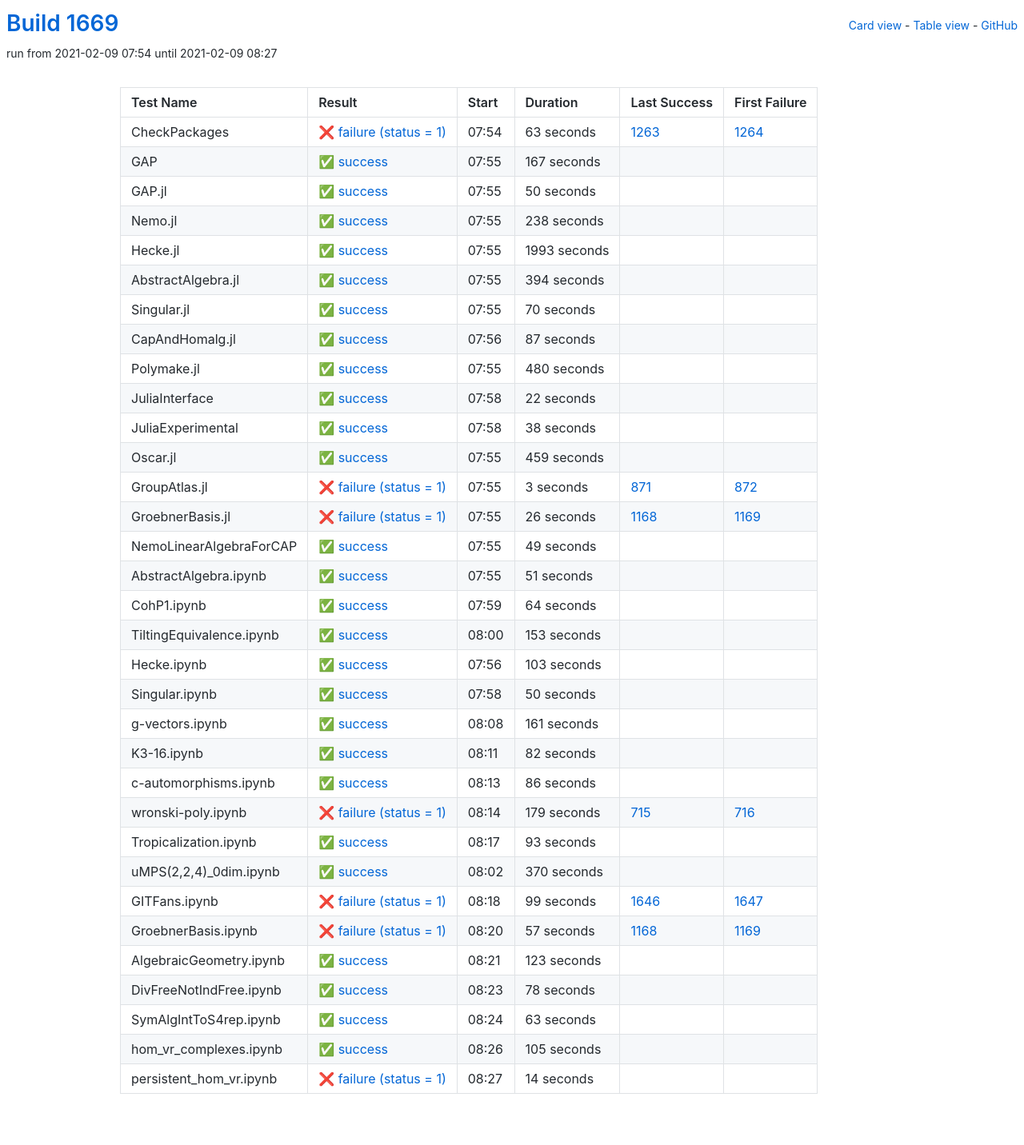
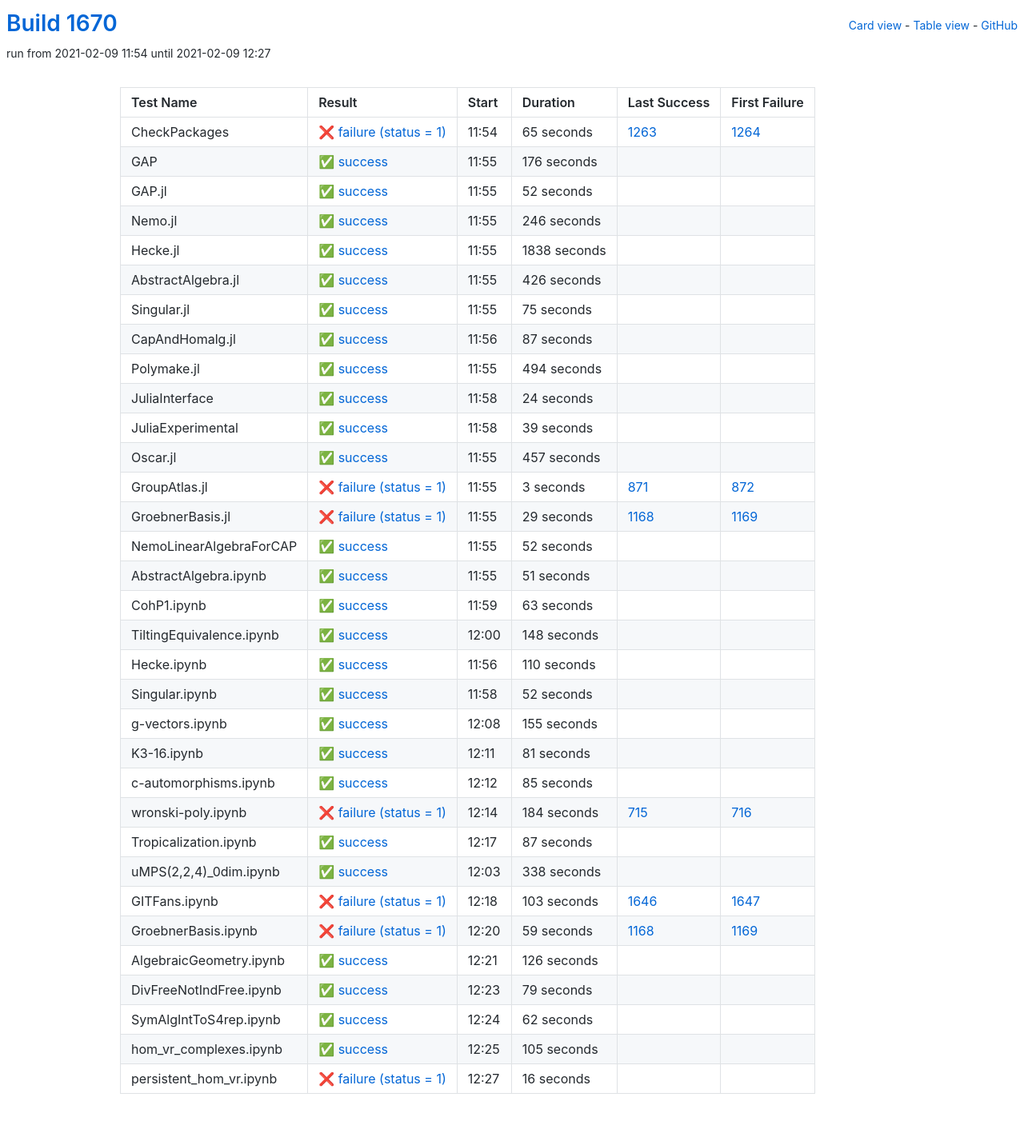
Before and after one commit to oscar-system/oscar-ci-status-stable, a Jekyll site: the page built from table.html, in a window 1280 px wide. Shown: the whole page at 80% size. Built offline with Jekyll 4.4.1, drawn with Linux system fonts in a browser that asks for light colours.

Commit message:
Build #1670

```diff
--- a/_data/ci.yml
+++ b/_data/ci.yml
@@ -1,6 +1,6 @@
 ---
-build: 1669
-build_url: https://oscarci.mathematik.uni-kl.de/job/oscar-stable/1669/
+build: 1670
+build_url: https://oscarci.mathematik.uni-kl.de/job/oscar-stable/1670/
 job: oscar-stable
 organization: oscar-system
 repo: oscar-ci-status-stable
@@ -8,92 +8,92 @@ repourl: https://github.com/oscar-system/oscar-ci-status-stable
 tests:
 - name: CheckPackages
   id: checkpackages
-  log: https://oscarci.mathematik.uni-kl.de/job/oscar-stable/1669/artifact/logs/build-1669/CheckPackages.log
-  start: 2021-02-09 07:54
+  log: https://oscarci.mathematik.uni-kl.de/job/oscar-stable/1670/artifact/logs/build-1670/CheckPackages.log
+  start: 2021-02-09 11:54
   success: false
   exitcode: 1
   status: failure
-  duration: 63
+  duration: 65
   last_success: 1263
   last_success_url: https://oscarci.mathematik.uni-kl.de/job/oscar-stable/1263/
   first_failure: 1264
   first_failure_url: https://oscarci.mathematik.uni-kl.de/job/oscar-stable/1264/
 - name: GAP
   id: gap
-  log: https://oscarci.mathematik.uni-kl.de/job/oscar-stable/1669/artifact/logs/build-1669/GAP.log
-  start: 2021-02-09 07:55
+  log: https://oscarci.mathematik.uni-kl.de/job/oscar-stable/1670/artifact/logs/build-1670/GAP.log
+  start: 2021-02-09 11:55
   success: true
   exitcode: 0
   status: success
-  duration: 167
+  duration: 176
   last_success: false
   last_success_url:
   first_failure: false
   first_failure_url:
 - name: GAP.jl
   id: gap-jl
-  log: https://oscarci.mathematik.uni-kl.de/job/oscar-stable/1669/artifact/logs/build-1669/GAP.jl.log
-  start: 2021-02-09 07:55
+  log: https://oscarci.mathematik.uni-kl.de/job/oscar-stable/1670/artifact/logs/build-1670/GAP.jl.log
+  start: 2021-02-09 11:55
   success: true
   exitcode: 0
   status: success
-  duration: 50
+  duration: 52
   last_success: false
   last_success_url:
   first_failure: false
   first_failure_url:
 - name: Nemo.jl
   id: nemo-jl
-  log: https://oscarci.mathematik.uni-kl.de/job/oscar-stable/1669/artifact/logs/build-1669/Nemo.jl.log
-  start: 2021-02-09 07:55
+  log: https://oscarci.mathematik.uni-kl.de/job/oscar-stable/1670/artifact/logs/build-1670/Nemo.jl.log
+  start: 2021-02-09 11:55
   success: true
   exitcode: 0
   status: success
-  duration: 238
+  duration: 246
   last_success: false
   last_success_url:
   first_failure: false
   first_failure_url:
 - name: Hecke.jl
   id: hecke-jl
-  log: https://oscarci.mathematik.uni-kl.de/job/oscar-stable/1669/artifact/logs/build-1669/Hecke.jl.log
-  start: 2021-02-09 07:55
+  log: https://oscarci.mathematik.uni-kl.de/job/oscar-stable/1670/artifact/logs/build-1670/Hecke.jl.log
+  start: 2021-02-09 11:55
   success: true
   exitcode: 0
   status: success
-  duration: 1993
+  duration: 1838
   last_success: false
   last_success_url:
   first_failure: false
   first_failure_url:
 - name: AbstractAlgebra.jl
   id: abstractalgebra-jl
-  log: https://oscarci.mathematik.uni-kl.de/job/oscar-stable/1669/artifact/logs/build-1669/AbstractAlgebra.jl.log
-  start: 2021-02-09 07:55
+  log: https://oscarci.mathematik.uni-kl.de/job/oscar-stable/1670/artifact/logs/build-1670/AbstractAlgebra.jl.log
+  start: 2021-02-09 11:55
   success: true
   exitcode: 0
   status: success
-  duration: 394
+  duration: 426
   last_success: false
   last_success_url:
   first_failure: false
   first_failure_url:
 - name: Singular.jl
   id: singular-jl
-  log: https://oscarci.mathematik.uni-kl.de/job/oscar-stable/1669/artifact/logs/build-1669/Singular.jl.log
-  start: 2021-02-09 07:55
+  log: https://oscarci.mathematik.uni-kl.de/job/oscar-stable/1670/artifact/logs/build-1670/Singular.jl.log
+  start: 2021-02-09 11:55
   success: true
   exitcode: 0
   status: success
-  duration: 70
+  duration: 75
   last_success: false
   last_success_url:
   first_failure: false
   first_failure_url:
 - name: CapAndHomalg.jl
   id: capandhomalg-jl
-  log: https://oscarci.mathematik.uni-kl.de/job/oscar-stable/1669/artifact/logs/build-1669/CapAndHomalg.jl.log
-  start: 2021-02-09 07:56
+  log: https://oscarci.mathematik.uni-kl.de/job/oscar-stable/1670/artifact/logs/build-1670/CapAndHomalg.jl.log
+  start: 2021-02-09 11:56
   success: true
   exitcode: 0
   status: success
@@ -104,56 +104,56 @@ tests:
   first_failure_url:
 - name: Polymake.jl
   id: polymake-jl
-  log: https://oscarci.mathematik.uni-kl.de/job/oscar-stable/1669/artifact/logs/build-1669/Polymake.jl.log
-  start: 2021-02-09 07:55
+  log: https://oscarci.mathematik.uni-kl.de/job/oscar-stable/1670/artifact/logs/build-1670/Polymake.jl.log
+  start: 2021-02-09 11:55
   success: true
   exitcode: 0
   status: success
-  duration: 480
+  duration: 494
   last_success: false
   last_success_url:
   first_failure: false
   first_failure_url:
 - name: JuliaInterface
   id: juliainterface
-  log: https://oscarci.mathematik.uni-kl.de/job/oscar-stable/1669/artifact/logs/build-1669/JuliaInterface.log
-  start: 2021-02-09 07:58
+  log: https://oscarci.mathematik.uni-kl.de/job/oscar-stable/1670/artifact/logs/build-1670/JuliaInterface.log
+  start: 2021-02-09 11:58
   success: true
   exitcode: 0
   status: success
-  duration: 22
+  duration: 24
   last_success: false
   last_success_url:
   first_failure: false
   first_failure_url:
 - name: JuliaExperimental
   id: juliaexperimental
-  log: https://oscarci.mathematik.uni-kl.de/job/oscar-stable/1669/artifact/logs/build-1669/JuliaExperimental.log
-  start: 2021-02-09 07:58
+  log: https://oscarci.mathematik.uni-kl.de/job/oscar-stable/1670/artifact/logs/build-1670/JuliaExperimental.log
+  start: 2021-02-09 11:58
   success: true
   exitcode: 0
   status: success
-  duration: 38
+  duration: 39
   last_success: false
   last_success_url:
   first_failure: false
   first_failure_url:
 - name: Oscar.jl
   id: oscar-jl
-  log: https://oscarci.mathematik.uni-kl.de/job/oscar-stable/1669/artifact/logs/build-1669/Oscar.jl.log
-  start: 2021-02-09 07:55
+  log: https://oscarci.mathematik.uni-kl.de/job/oscar-stable/1670/artifact/logs/build-1670/Oscar.jl.log
+  start: 2021-02-09 11:55
   success: true
   exitcode: 0
   status: success
-  duration: 459
+  duration: 457
   last_success: false
   last_success_url:
   first_failure: false
   first_failure_url:
 - name: GroupAtlas.jl
   id: groupatlas-jl
-  log: https://oscarci.mathematik.uni-kl.de/job/oscar-stable/1669/artifact/logs/build-1669/GroupAtlas.jl.log
-  start: 2021-02-09 07:55
+  log: https://oscarci.mathematik.uni-kl.de/job/oscar-stable/1670/artifact/logs/build-1670/GroupAtlas.jl.log
+  start: 2021-02-09 11:55
   success: false
   exitcode: 1
   status: failure
@@ -164,32 +164,32 @@ tests:
   first_failure_url: https://oscarci.mathematik.uni-kl.de/job/oscar-stable/872/
 - name: GroebnerBasis.jl
   id: groebnerbasis-jl
-  log: https://oscarci.mathematik.uni-kl.de/job/oscar-stable/1669/artifact/logs/build-1669/GroebnerBasis.jl.log
-  start: 2021-02-09 07:55
+  log: https://oscarci.mathematik.uni-kl.de/job/oscar-stable/1670/artifact/logs/build-1670/GroebnerBasis.jl.log
+  start: 2021-02-09 11:55
   success: false
   exitcode: 1
   status: failure
-  duration: 26
+  duration: 29
   last_success: 1168
   last_success_url: https://oscarci.mathematik.uni-kl.de/job/oscar-stable/1168/
   first_failure: 1169
   first_failure_url: https://oscarci.mathematik.uni-kl.de/job/oscar-stable/1169/
 - name: NemoLinearAlgebraForCAP
   id: nemolinearalgebraforcap
-  log: https://oscarci.mathematik.uni-kl.de/job/oscar-stable/1669/artifact/logs/build-1669/NemoLinearAlgebraForCAP.log
-  start: 2021-02-09 07:55
+  log: https://oscarci.mathematik.uni-kl.de/job/oscar-stable/1670/artifact/logs/build-1670/NemoLinearAlgebraForCAP.log
+  start: 2021-02-09 11:55
   success: true
   exitcode: 0
   status: success
-  duration: 49
+  duration: 52
   last_success: false
   last_success_url:
   first_failure: false
   first_failure_url:
 - name: AbstractAlgebra.ipynb
   id: abstractalgebra-ipynb
-  log: https://oscarci.mathematik.uni-kl.de/job/oscar-stable/1669/artifact/logs/build-1669/AbstractAlgebra.ipynb.log
-  start: 2021-02-09 07:55
+  log: https://oscarci.mathematik.uni-kl.de/job/oscar-stable/1670/artifact/logs/build-1670/AbstractAlgebra.ipynb.log
+  start: 2021-02-09 11:55
   success: true
   exitcode: 0
   status: success
@@ -200,176 +200,8 @@ tests:
   first_failure_url:
 - name: CohP1.ipynb
   id: cohp1-ipynb
-  log: https://oscarci.mathematik.uni-kl.de/job/oscar-stable/1669/artifact/logs/build-1669/CohP1.ipynb.log
-  start: 2021-02-09 07:59
-  success: true
-  exitcode: 0
-  status: success
-  duration: 64
-  last_success: false
-  last_success_url:
-  first_failure: false
-  first_failure_url:
-- name: TiltingEquivalence.ipynb
-  id: tiltingequivalence-ipynb
-  log: https://oscarci.mathematik.uni-kl.de/job/oscar-stable/1669/artifact/logs/build-1669/TiltingEquivalence.ipynb.log
-  start: 2021-02-09 08:00
-  success: true
-  exitcode: 0
-  status: success
-  duration: 153
-  last_success: false
-  last_success_url:
-  first_failure: false
-  first_failure_url:
-- name: Hecke.ipynb
-  id: hecke-ipynb
-  log: https://oscarci.mathematik.uni-kl.de/job/oscar-stable/1669/artifact/logs/build-1669/Hecke.ipynb.log
-  start: 2021-02-09 07:56
-  success: true
-  exitcode: 0
-  status: success
-  duration: 103
-  last_success: false
-  last_success_url:
-  first_failure: false
-  first_failure_url:
-- name: Singular.ipynb
-  id: singular-ipynb
-  log: https://oscarci.mathematik.uni-kl.de/job/oscar-stable/1669/artifact/logs/build-1669/Singular.ipynb.log
-  start: 2021-02-09 07:58
-  success: true
-  exitcode: 0
-  status: success
-  duration: 50
-  last_success: false
-  last_success_url:
-  first_failure: false
-  first_failure_url:
-- name: g-vectors.ipynb
-  id: g-vectors-ipynb
-  log: https://oscarci.mathematik.uni-kl.de/job/oscar-stable/1669/artifact/logs/build-1669/g-vectors.ipynb.log
-  start: 2021-02-09 08:08
-  success: true
-  exitcode: 0
-  status: success
-  duration: 161
-  last_success: false
-  last_success_url:
-  first_failure: false
-  first_failure_url:
-- name: K3-16.ipynb
-  id: k3-16-ipynb
-  log: https://oscarci.mathematik.uni-kl.de/job/oscar-stable/1669/artifact/logs/build-1669/K3-16.ipynb.log
-  start: 2021-02-09 08:11
-  success: true
-  exitcode: 0
-  status: success
-  duration: 82
-  last_success: false
-  last_success_url:
-  first_failure: false
-  first_failure_url:
-- name: c-automorphisms.ipynb
-  id: c-automorphisms-ipynb
-  log: https://oscarci.mathematik.uni-kl.de/job/oscar-stable/1669/artifact/logs/build-1669/c-automorphisms.ipynb.log
-  start: 2021-02-09 08:13
-  success: true
-  exitcode: 0
-  status: success
-  duration: 86
-  last_success: false
-  last_success_url:
-  first_failure: false
-  first_failure_url:
-- name: wronski-poly.ipynb
-  id: wronski-poly-ipynb
-  log: https://oscarci.mathematik.uni-kl.de/job/oscar-stable/1669/artifact/logs/build-1669/wronski-poly.ipynb.log
-  start: 2021-02-09 08:14
-  success: false
-  exitcode: 1
-  status: failure
-  duration: 179
-  last_success: 715
-  last_success_url: https://oscarci.mathematik.uni-kl.de/job/oscar-stable/715/
-  first_failure: 716
-  first_failure_url: https://oscarci.mathematik.uni-kl.de/job/oscar-stable/716/
-- name: Tropicalization.ipynb
-  id: tropicalization-ipynb
-  log: https://oscarci.mathematik.uni-kl.de/job/oscar-stable/1669/artifact/logs/build-1669/Tropicalization.ipynb.log
-  start: 2021-02-09 08:17
-  success: true
-  exitcode: 0
-  status: success
-  duration: 93
-  last_success: false
-  last_success_url:
-  first_failure: false
-  first_failure_url:
-- name: uMPS(2,2,4)_0dim.ipynb
-  id: umps-2-2-4-0dim-ipynb
-  log: https://oscarci.mathematik.uni-kl.de/job/oscar-stable/1669/artifact/logs/build-1669/uMPS-2-2-4-_0dim.ipynb.log
-  start: 2021-02-09 08:02
-  success: true
-  exitcode: 0
-  status: success
-  duration: 370
-  last_success: false
-  last_success_url:
-  first_failure: false
-  first_failure_url:
-- name: GITFans.ipynb
-  id: gitfans-ipynb
-  log: https://oscarci.mathematik.uni-kl.de/job/oscar-stable/1669/artifact/logs/build-1669/GITFans.ipynb.log
-  start: 2021-02-09 08:18
-  success: false
-  exitcode: 1
-  status: failure
-  duration: 99
-  last_success: 1646
-  last_success_url: https://oscarci.mathematik.uni-kl.de/job/oscar-stable/1646/
-  first_failure: 1647
-  first_failure_url: https://oscarci.mathematik.uni-kl.de/job/oscar-stable/1647/
-- name: GroebnerBasis.ipynb
-  id: groebnerbasis-ipynb
-  log: https://oscarci.mathematik.uni-kl.de/job/oscar-stable/1669/artifact/logs/build-1669/GroebnerBasis.ipynb.log
-  start: 2021-02-09 08:20
-  success: false
-  exitcode: 1
-  status: failure
-  duration: 57
-  last_success: 1168
-  last_success_url: https://oscarci.mathematik.uni-kl.de/job/oscar-stable/1168/
-  first_failure: 1169
-  first_failure_url: https://oscarci.mathematik.uni-kl.de/job/oscar-stable/1169/
-- name: AlgebraicGeometry.ipynb
-  id: algebraicgeometry-ipynb
-  log: https://oscarci.mathematik.uni-kl.de/job/oscar-stable/1669/artifact/logs/build-1669/AlgebraicGeometry.ipynb.log
-  start: 2021-02-09 08:21
-  success: true
-  exitcode: 0
-  status: success
-  duration: 123
-  last_success: false
-  last_success_url:
-  first_failure: false
-  first_failure_url:
-- name: DivFreeNotIndFree.ipynb
-  id: divfreenotindfree-ipynb
-  log: https://oscarci.mathematik.uni-kl.de/job/oscar-stable/1669/artifact/logs/build-1669/DivFreeNotIndFree.ipynb.log
-  start: 2021-02-09 08:23
-  success: true
-  exitcode: 0
-  status: success
-  duration: 78
-  last_success: false
-  last_success_url:
-  first_failure: false
-  first_failure_url:
-- name: SymAlgIntToS4rep.ipynb
-  id: symalginttos4rep-ipynb
-  log: https://oscarci.mathematik.uni-kl.de/job/oscar-stable/1669/artifact/logs/build-1669/SymAlgIntToS4rep.ipynb.log
-  start: 2021-02-09 08:24
+  log: https://oscarci.mathematik.uni-kl.de/job/oscar-stable/1670/artifact/logs/build-1670/CohP1.ipynb.log
+  start: 2021-02-09 11:59
   success: true
   exitcode: 0
   status: success
@@ -378,10 +210,178 @@ tests:
   last_success_url:
   first_failure: false
   first_failure_url:
+- name: TiltingEquivalence.ipynb
+  id: tiltingequivalence-ipynb
+  log: https://oscarci.mathematik.uni-kl.de/job/oscar-stable/1670/artifact/logs/build-1670/TiltingEquivalence.ipynb.log
+  start: 2021-02-09 12:00
+  success: true
+  exitcode: 0
+  status: success
+  duration: 148
+  last_success: false
+  last_success_url:
+  first_failure: false
+  first_failure_url:
+- name: Hecke.ipynb
+  id: hecke-ipynb
+  log: https://oscarci.mathematik.uni-kl.de/job/oscar-stable/1670/artifact/logs/build-1670/Hecke.ipynb.log
+  start: 2021-02-09 11:56
+  success: true
+  exitcode: 0
+  status: success
+  duration: 110
+  last_success: false
+  last_success_url:
+  first_failure: false
+  first_failure_url:
+- name: Singular.ipynb
+  id: singular-ipynb
+  log: https://oscarci.mathematik.uni-kl.de/job/oscar-stable/1670/artifact/logs/build-1670/Singular.ipynb.log
+  start: 2021-02-09 11:58
+  success: true
+  exitcode: 0
+  status: success
+  duration: 52
+  last_success: false
+  last_success_url:
+  first_failure: false
+  first_failure_url:
+- name: g-vectors.ipynb
+  id: g-vectors-ipynb
+  log: https://oscarci.mathematik.uni-kl.de/job/oscar-stable/1670/artifact/logs/build-1670/g-vectors.ipynb.log
+  start: 2021-02-09 12:08
+  success: true
+  exitcode: 0
+  status: success
+  duration: 155
+  last_success: false
+  last_success_url:
+  first_failure: false
+  first_failure_url:
+- name: K3-16.ipynb
+  id: k3-16-ipynb
+  log: https://oscarci.mathematik.uni-kl.de/job/oscar-stable/1670/artifact/logs/build-1670/K3-16.ipynb.log
+  start: 2021-02-09 12:11
+  success: true
+  exitcode: 0
+  status: success
+  duration: 81
+  last_success: false
+  last_success_url:
+  first_failure: false
+  first_failure_url:
+- name: c-automorphisms.ipynb
+  id: c-automorphisms-ipynb
+  log: https://oscarci.mathematik.uni-kl.de/job/oscar-stable/1670/artifact/logs/build-1670/c-automorphisms.ipynb.log
+  start: 2021-02-09 12:12
+  success: true
+  exitcode: 0
+  status: success
+  duration: 85
+  last_success: false
+  last_success_url:
+  first_failure: false
+  first_failure_url:
+- name: wronski-poly.ipynb
+  id: wronski-poly-ipynb
+  log: https://oscarci.mathematik.uni-kl.de/job/oscar-stable/1670/artifact/logs/build-1670/wronski-poly.ipynb.log
+  start: 2021-02-09 12:14
+  success: false
+  exitcode: 1
+  status: failure
+  duration: 184
+  last_success: 715
+  last_success_url: https://oscarci.mathematik.uni-kl.de/job/oscar-stable/715/
+  first_failure: 716
+  first_failure_url: https://oscarci.mathematik.uni-kl.de/job/oscar-stable/716/
+- name: Tropicalization.ipynb
+  id: tropicalization-ipynb
+  log: https://oscarci.mathematik.uni-kl.de/job/oscar-stable/1670/artifact/logs/build-1670/Tropicalization.ipynb.log
+  start: 2021-02-09 12:17
+  success: true
+  exitcode: 0
+  status: success
+  duration: 87
+  last_success: false
+  last_success_url:
+  first_failure: false
+  first_failure_url:
+- name: uMPS(2,2,4)_0dim.ipynb
+  id: umps-2-2-4-0dim-ipynb
+  log: https://oscarci.mathematik.uni-kl.de/job/oscar-stable/1670/artifact/logs/build-1670/uMPS-2-2-4-_0dim.ipynb.log
+  start: 2021-02-09 12:03
+  success: true
+  exitcode: 0
+  status: success
+  duration: 338
+  last_success: false
+  last_success_url:
+  first_failure: false
+  first_failure_url:
+- name: GITFans.ipynb
+  id: gitfans-ipynb
+  log: https://oscarci.mathematik.uni-kl.de/job/oscar-stable/1670/artifact/logs/build-1670/GITFans.ipynb.log
+  start: 2021-02-09 12:18
+  success: false
+  exitcode: 1
+  status: failure
+  duration: 103
+  last_success: 1646
+  last_success_url: https://oscarci.mathematik.uni-kl.de/job/oscar-stable/1646/
+  first_failure: 1647
+  first_failure_url: https://oscarci.mathematik.uni-kl.de/job/oscar-stable/1647/
+- name: GroebnerBasis.ipynb
+  id: groebnerbasis-ipynb
+  log: https://oscarci.mathematik.uni-kl.de/job/oscar-stable/1670/artifact/logs/build-1670/GroebnerBasis.ipynb.log
+  start: 2021-02-09 12:20
+  success: false
+  exitcode: 1
+  status: failure
+  duration: 59
+  last_success: 1168
+  last_success_url: https://oscarci.mathematik.uni-kl.de/job/oscar-stable/1168/
+  first_failure: 1169
+  first_failure_url: https://oscarci.mathematik.uni-kl.de/job/oscar-stable/1169/
+- name: AlgebraicGeometry.ipynb
+  id: algebraicgeometry-ipynb
+  log: https://oscarci.mathematik.uni-kl.de/job/oscar-stable/1670/artifact/logs/build-1670/AlgebraicGeometry.ipynb.log
+  start: 2021-02-09 12:21
+  success: true
+  exitcode: 0
+  status: success
+  duration: 126
+  last_success: false
+  last_success_url:
+  first_failure: false
+  first_failure_url:
+- name: DivFreeNotIndFree.ipynb
+  id: divfreenotindfree-ipynb
+  log: https://oscarci.mathematik.uni-kl.de/job/oscar-stable/1670/artifact/logs/build-1670/DivFreeNotIndFree.ipynb.log
+  start: 2021-02-09 12:23
+  success: true
+  exitcode: 0
+  status: success
+  duration: 79
+  last_success: false
+  last_success_url:
+  first_failure: false
+  first_failure_url:
+- name: SymAlgIntToS4rep.ipynb
+  id: symalginttos4rep-ipynb
+  log: https://oscarci.mathematik.uni-kl.de/job/oscar-stable/1670/artifact/logs/build-1670/SymAlgIntToS4rep.ipynb.log
+  start: 2021-02-09 12:24
+  success: true
+  exitcode: 0
+  status: success
+  duration: 62
+  last_success: false
+  last_success_url:
+  first_failure: false
+  first_failure_url:
 - name: hom_vr_complexes.ipynb
   id: hom-vr-complexes-ipynb
-  log: https://oscarci.mathematik.uni-kl.de/job/oscar-stable/1669/artifact/logs/build-1669/hom_vr_complexes.ipynb.log
-  start: 2021-02-09 08:26
+  log: https://oscarci.mathematik.uni-kl.de/job/oscar-stable/1670/artifact/logs/build-1670/hom_vr_complexes.ipynb.log
+  start: 2021-02-09 12:25
   success: true
   exitcode: 0
   status: success
@@ -392,12 +392,12 @@ tests:
   first_failure_url:
 - name: persistent_hom_vr.ipynb
   id: persistent-hom-vr-ipynb
-  log: https://oscarci.mathematik.uni-kl.de/job/oscar-stable/1669/artifact/logs/build-1669/persistent_hom_vr.ipynb.log
-  start: 2021-02-09 08:27
+  log: https://oscarci.mathematik.uni-kl.de/job/oscar-stable/1670/artifact/logs/build-1670/persistent_hom_vr.ipynb.log
+  start: 2021-02-09 12:27
   success: false
   exitcode: 1
   status: failure
-  duration: 14
+  duration: 16
   last_success: false
   last_success_url:
   first_failure: false
```
Also changed, not shown: README.md.
